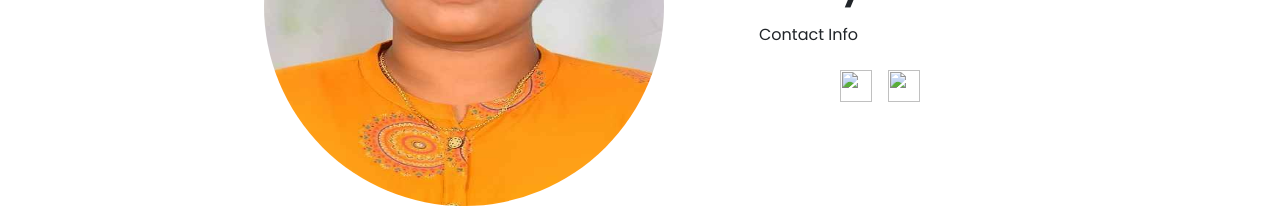
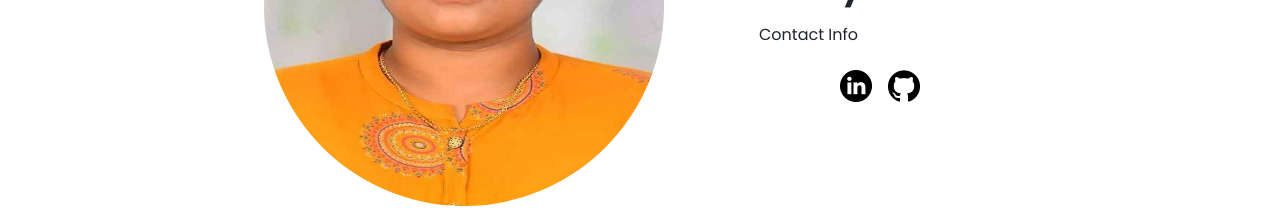
Before and after one commit to Navyasree-akinapally/portfolio-navya, a plain HTML site: page index.html in a window 1280 px wide. Shown: the part 466-674 px from the top of the page. Drawn offline with nearby package versions, Linux system fonts and the light colour scheme; files whose address does not match are found by name.

Commit message:
Update index.html

```diff
--- a/index.html
+++ b/index.html
@@ -31,8 +31,8 @@
                 <button class="btn btn-color-1" onclick="location.href='./#contact'"><center>Contact Info</center></button>
             </div>
             <div class="socials-container">
-                <a href="https://www.linkedin.com/in/navya-sri-32a3a6250/"><img src="assets/img/linkedin.png"></a>
-                <a href="https://github.com/Navyasree-akinapally"><img src="assets/img/github.png"></a>
+                <a href="https://www.linkedin.com/in/navya-sri-32a3a6250/"><img src="linkedin.png"></a>
+                <a href="https://github.com/Navyasree-akinapally"><img src="github.png"></a>
             </div>
         </div>
     </section>
```
